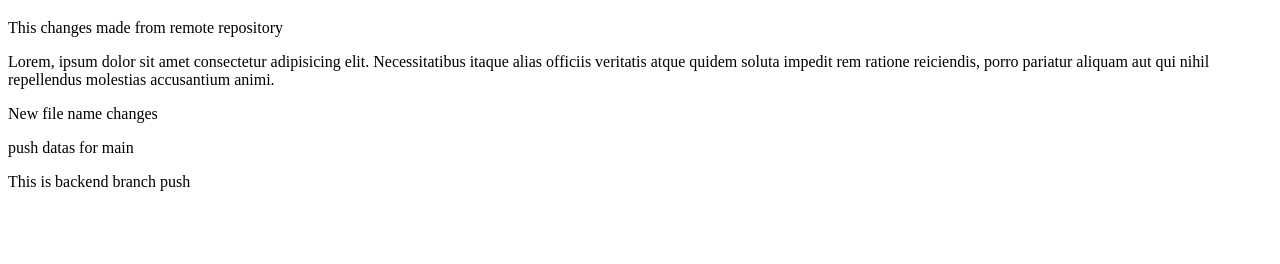
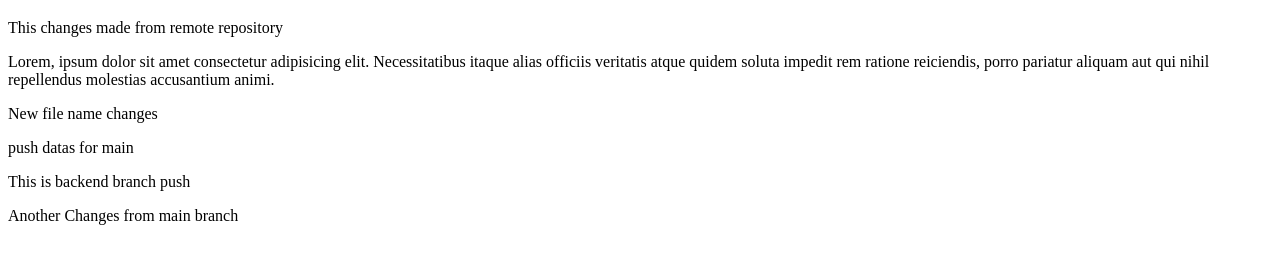
Before and after one commit to shanmugapriyan03/samplerepo, a plain HTML site: page index.html in a window 1280 px wide. Shown: the part 62-326 px from the top of the page. Drawn offline with Linux system fonts and the light colour scheme.

Commit message:
Feat:New para added

```diff
--- a/index.html
+++ b/index.html
@@ -12,6 +12,7 @@
     <p>New file name changes</p>
     <p>push datas for main</p>
     <p>This is backend branch push</p>
+    <p>Another Changes from main branch</p>
 
 </body>
 </html>
```
